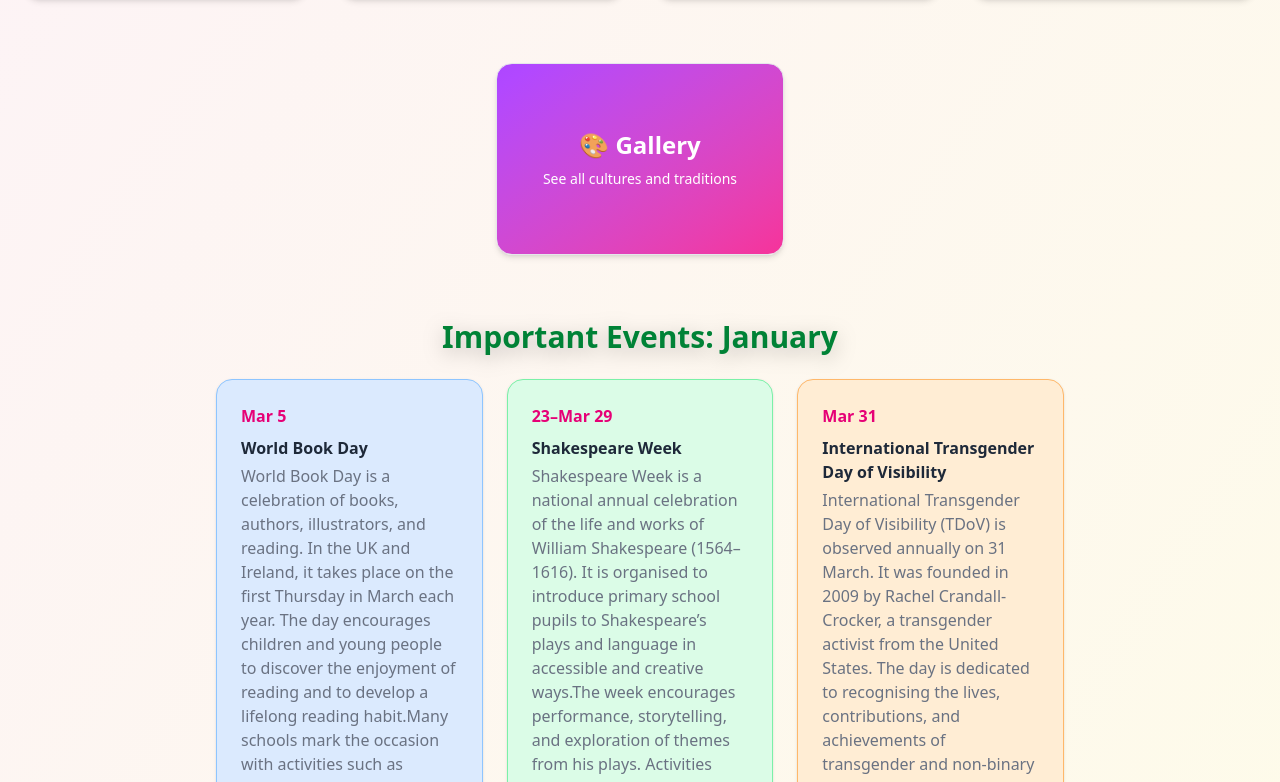
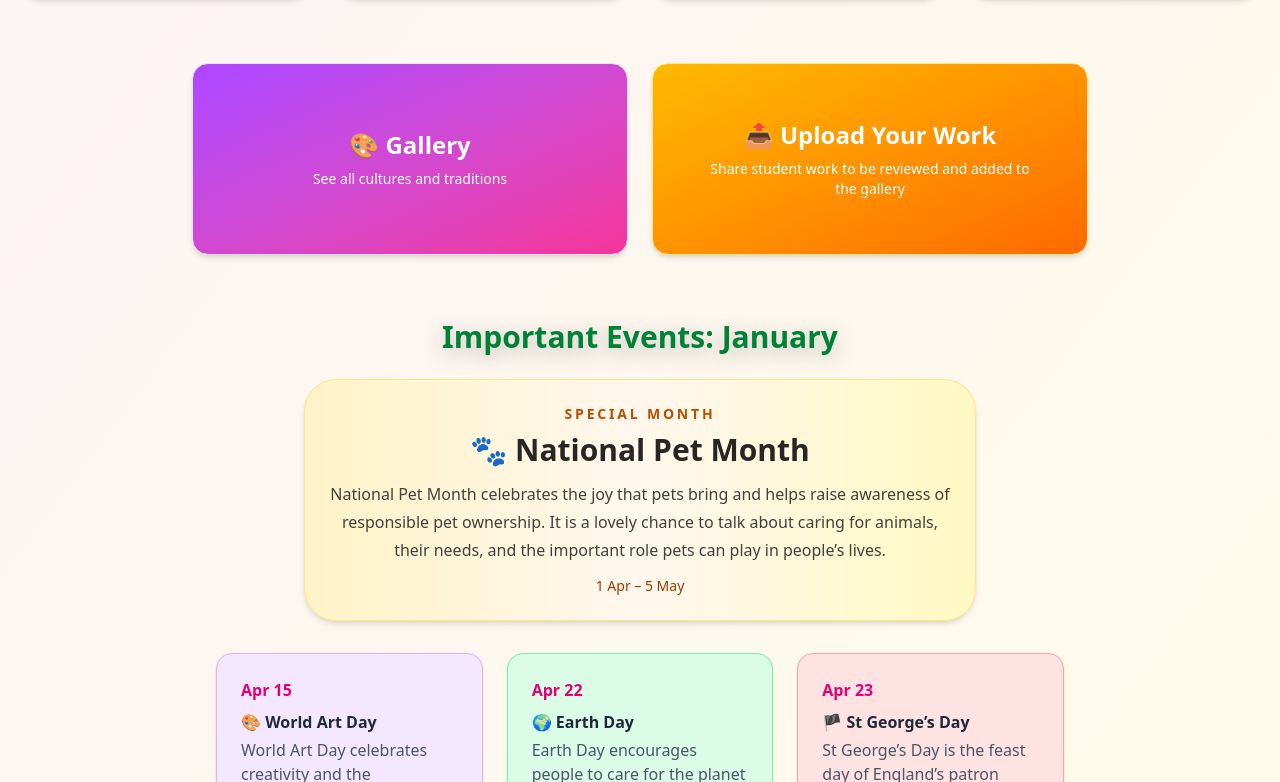
Before and after one commit to jimbobding/fable-culture, a Next.js app: page / in a window 1280 px wide. Shown: the part 658-1440 px from the top of the page. Built offline with nearby package versions, Linux system fonts and the light colour scheme.

Commit message:
fixed upoads asthetics

```diff
--- a/src/app/page.tsx
+++ b/src/app/page.tsx
@@ -31,28 +31,28 @@ const continents = [
   },
 ];
 
-// ✅ Events — support single or multi-day events
 const upcomingEvents = [
   {
-    start: "2026-03-05",
-    end: "2026-03-05",
-    title: "World Book Day",
-    color: "bg-blue-100 border-blue-300",
-    text: "World Book Day is a celebration of books, authors, illustrators, and reading. In the UK and Ireland, it takes place on the first Thursday in March each year. The day encourages children and young people to discover the enjoyment of reading and to develop a lifelong reading habit.Many schools mark the occasion with activities such as dressing up as book characters, reading events, and the distribution of book tokens. Internationally, 23 April is recognised by UNESCO as World Book and Copyright Day",
+    start: "2026-04-15",
+    end: "2026-04-15",
+    title: "🎨 World Art Day",
+    color: "bg-purple-100 border-purple-300",
+    text: "World Art Day celebrates creativity and the importance of art in society. It is a great chance to explore artists, try new techniques, and share creative work in school.",
+  },
+
+  {
+    start: "2026-04-22",
+    end: "2026-04-22",
+    title: "🌍 Earth Day",
+    color: "bg-green-100 border-green-300",
+    text: "Earth Day encourages people to care for the planet and think about how we can protect nature. It is a good opportunity to learn about recycling, wildlife, and looking after our environment.",
   },
   {
-    start: "2026-03-23",
-    end: "2026-03-29",
-    title: "Shakespeare Week",
-    color: "bg-green-100 border-green-300",
-    text: "Shakespeare Week is a national annual celebration of the life and works of William Shakespeare (1564–1616). It is organised to introduce primary school pupils to Shakespeare’s plays and language in accessible and creative ways.The week encourages performance, storytelling, and exploration of themes from his plays. Activities often include drama workshops, readings, and classroom projects designed to make Shakespeare engaging and understandable for young learners.",
-  },
-  {
-    start: "2026-03-31",
-    end: "2026-03-31",
-    title: "International Transgender Day of Visibility",
-    color: "bg-orange-100 border-orange-300",
-    text: "International Transgender Day of Visibility (TDoV) is observed annually on 31 March. It was founded in 2009 by Rachel Crandall-Crocker, a transgender activist from the United States. The day is dedicated to recognising the lives, contributions, and achievements of transgender and non-binary people.It also raises awareness of the discrimination and challenges that many transgender people face globally. Unlike the Transgender Day of Remembrance in November, which commemorates victims of anti-trans violence, TDoV focuses on celebrating people who are living and on promoting understanding  and inclusion.",
+    start: "2026-04-23",
+    end: "2026-04-23",
+    title: "🏴 St George’s Day",
+    color: "bg-red-100 border-red-300",
+    text: "St George’s Day is the feast day of England’s patron saint. It can be used to explore English traditions, stories, symbols, and how national identity is celebrated in different ways.",
   },
 ];
 
@@ -77,25 +77,24 @@ export default function LandingPage() {
   };
 
   return (
-    <main className="bg-gradient-to-br from-pink-50 to-yellow-50 min-h-[90vh] pb-8">
+    <main className="min-h-[90vh] bg-gradient-to-br from-pink-50 to-yellow-50 pb-8">
       {/* Header */}
-      <header className="text-center py-16 px-6">
-        <h1 className="text-5xl md:text-6xl font-extrabold mb-4 text-pink-600">
+      <header className="px-6 py-16 text-center">
+        <h1 className="mb-4 text-5xl font-extrabold text-pink-600 md:text-6xl">
           Fable-Culture
         </h1>
 
-        {/* ✅ Logo under title */}
-        <div className="flex justify-center mb-6">
+        <div className="mb-6 flex justify-center">
           <Image
-            src="/images/FHLogo-Horizontal.svg" // <-- replace this with your logo path
+            src="/images/FHLogo-Horizontal.svg"
             alt="Fable-Culture Logo"
             width={160}
             height={160}
-            className=" drop-shadow-[0_5px_10px_rgba(0,0,0,.5)] mx-auto"
+            className="mx-auto drop-shadow-[0_5px_10px_rgba(0,0,0,.5)]"
           />
         </div>
 
-        <p className="text-lg md:text-xl text-gray-700 max-w-3xl mx-auto mb-10">
+        <p className="mx-auto mb-10 max-w-3xl text-lg text-gray-700 md:text-xl">
           Explore the cultures, traditions, and shared values of Africa, Europe,
           the Middle East, and the UK. Learn about different regions, important
           ideas, and the stories that shape communities—helping us better
@@ -104,51 +103,86 @@ export default function LandingPage() {
       </header>
 
       {/* Continent Hover Cards */}
-      <section className="flex flex-col md:flex-row justify-center items-center gap-8 mb-16 px-6">
+      <section className="mb-16 flex flex-col items-center justify-center gap-8 px-6 md:flex-row">
         {continents.map((continent, i) => (
           <Link
             key={i}
             href={continent.href}
-            className={`group relative w-72 h-48 flex flex-col justify-center items-center rounded-2xl border border-gray-200 bg-white text-center shadow-md transition-all duration-300 hover:-translate-y-1 hover:shadow-xl hover:bg-gradient-to-br ${continent.color}`}
+            className={`group relative flex h-48 w-72 flex-col items-center justify-center rounded-2xl border border-gray-200 bg-white text-center shadow-md transition-all duration-300 hover:-translate-y-1 hover:bg-gradient-to-br hover:shadow-xl ${continent.color}`}
           >
-            <h2 className="text-3xl font-bold mb-2 text-gray-800 group-hover:text-white transition">
+            <h2 className="mb-2 text-3xl font-bold text-gray-800 transition group-hover:text-white">
               {continent.name}
             </h2>
-            <p className="text-gray-700 text-sm px-4 opacity-0 group-hover:opacity-100 transition-opacity duration-300 group-hover:text-gray-100">
+            <p className="px-4 text-sm text-gray-700 opacity-0 transition-opacity duration-300 group-hover:text-gray-100 group-hover:opacity-100">
               {continent.description}
             </p>
           </Link>
         ))}
       </section>
-      {/* 🌎 Global Gallery Button */}
-      <section className="flex justify-center mb-16 px-6">
+
+      {/* Gallery + Upload */}
+      <section className="mb-16 px-6">
+        <div className="mx-auto grid max-w-4xl grid-cols-1 gap-6 md:grid-cols-2">
           <Link
-          href="/gallery" // <-- path to your global gallery page
-          className="w-72 h-48 flex flex-col justify-center items-center rounded-2xl border border-gray-200 bg-gradient-to-br from-purple-500 to-pink-500 text-white text-center shadow-md font-bold text-2xl hover:scale-105 hover:shadow-xl transition-all duration-300"
+            href="/gallery"
+            className="flex h-48 flex-col items-center justify-center rounded-2xl border border-gray-200 bg-gradient-to-br from-purple-500 to-pink-500 text-center text-white shadow-md transition-all duration-300 hover:scale-105 hover:shadow-xl"
           >
-          🎨 Gallery
+            <span className="text-2xl font-bold">🎨 Gallery</span>
             <p className="mt-2 text-sm font-medium">
               See all cultures and traditions
             </p>
           </Link>
+
+          <Link
+            href="/upload"
+            className="flex h-48 flex-col items-center justify-center rounded-2xl border border-amber-200 bg-gradient-to-br from-amber-400 to-orange-500 text-center text-white shadow-md transition-all duration-300 hover:scale-105 hover:shadow-xl"
+          >
+            <span className="text-2xl font-bold">📤 Upload Your Work</span>
+            <p className="mt-2 max-w-xs text-sm font-medium">
+              Share student work to be reviewed and added to the gallery
+            </p>
+          </Link>
+        </div>
       </section>
 
       {/* Upcoming Events / Calendar */}
-      <section className="max-w-4xl mx-auto px-6 mb-16">
-        <h2 className="text-3xl font-bold mb-6 text-center text-green-700 drop-shadow-[0_5px_10px_rgba(0,0,0,0.25)]">
+      <section className="mx-auto mb-16 max-w-4xl px-6">
+        <h2 className="mb-6 text-center text-3xl font-bold text-green-700 drop-shadow-[0_5px_10px_rgba(0,0,0,0.25)]">
           Important Events: {monthName}
         </h2>
-        <div className="grid grid-cols-1 sm:grid-cols-2 md:grid-cols-3 gap-6">
+
+        {/* Special Month Highlight */}
+        <div className="mb-8 flex justify-center">
+          <div className="w-full max-w-2xl rounded-[2rem] border border-amber-200 bg-gradient-to-r from-amber-100 via-orange-50 to-yellow-100 p-6 text-center shadow-md">
+            <p className="mb-2 text-sm font-semibold uppercase tracking-[0.2em] text-amber-700">
+              Special Month
+            </p>
+            <h3 className="text-2xl font-bold text-stone-800 md:text-3xl">
+              🐾 National Pet Month
+            </h3>
+            <p className="mt-3 text-sm leading-7 text-stone-700 md:text-base">
+              National Pet Month celebrates the joy that pets bring and helps
+              raise awareness of responsible pet ownership. It is a lovely
+              chance to talk about caring for animals, their needs, and the
+              important role pets can play in people’s lives.
+            </p>
+            <p className="mt-3 text-sm font-medium text-amber-800">
+              1 Apr – 5 May
+            </p>
+          </div>
+        </div>
+
+        <div className="grid grid-cols-1 gap-6 sm:grid-cols-2 md:grid-cols-3">
           {upcomingEvents.map((event, i) => (
             <div
               key={i}
-              className={`p-6 rounded-2xl shadow hover:shadow-lg transition border ${event.color}`}
+              className={`rounded-2xl border p-6 shadow transition hover:shadow-lg ${event.color}`}
             >
               <p className="font-semibold text-pink-600">
                 {formatDateRange(event.start, event.end)}
               </p>
               <h3 className="mt-2 font-bold text-gray-800">{event.title}</h3>
-              {event.text && <p className="text-gray-500 mt-1">{event.text}</p>}
+              {event.text && <p className="mt-1 text-gray-600">{event.text}</p>}
             </div>
           ))}
         </div>
```
Also changed, not shown: src/app/gallery/student-uploads/page.tsx (+13 -7 lines), src/components/StudentUploadForm.tsx (+84 -22 lines), 2 other files (tests, documents, lock files or other folders). Lines whose indentation alone changed are shown as unchanged.
